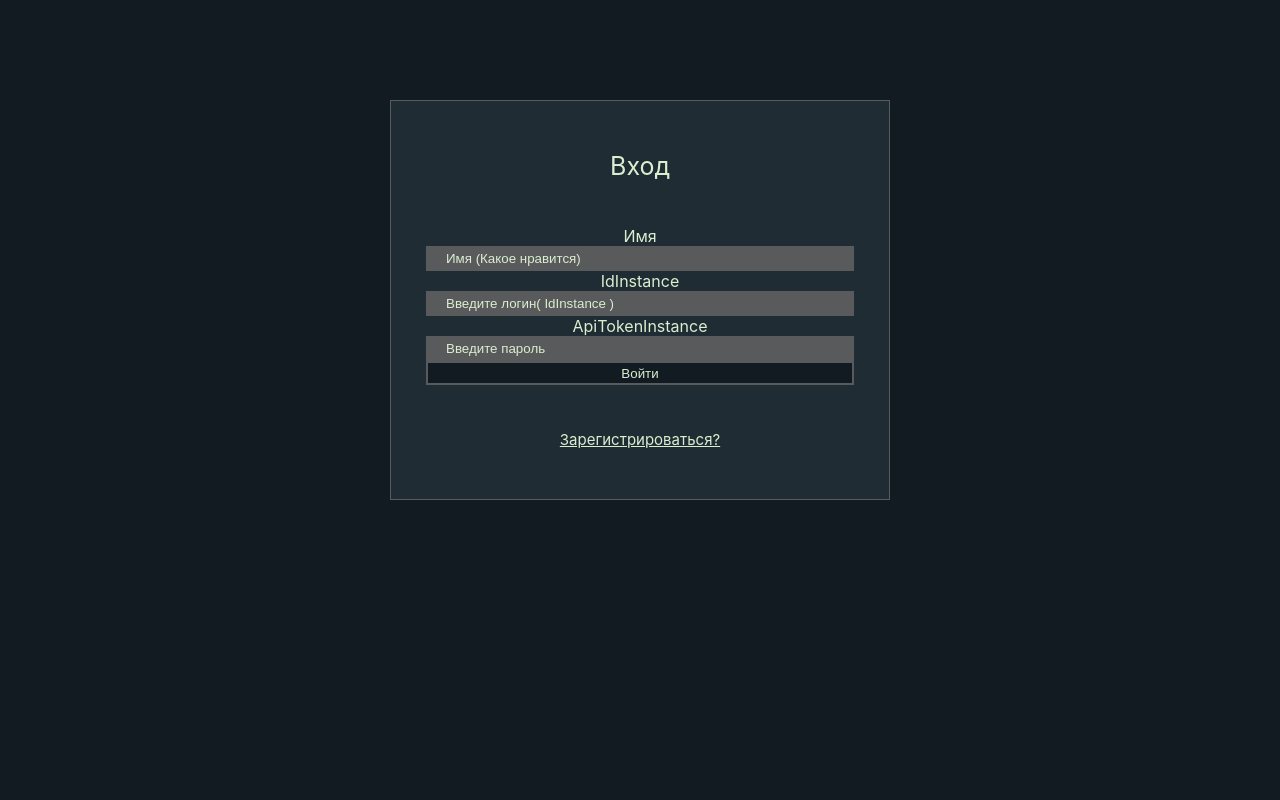
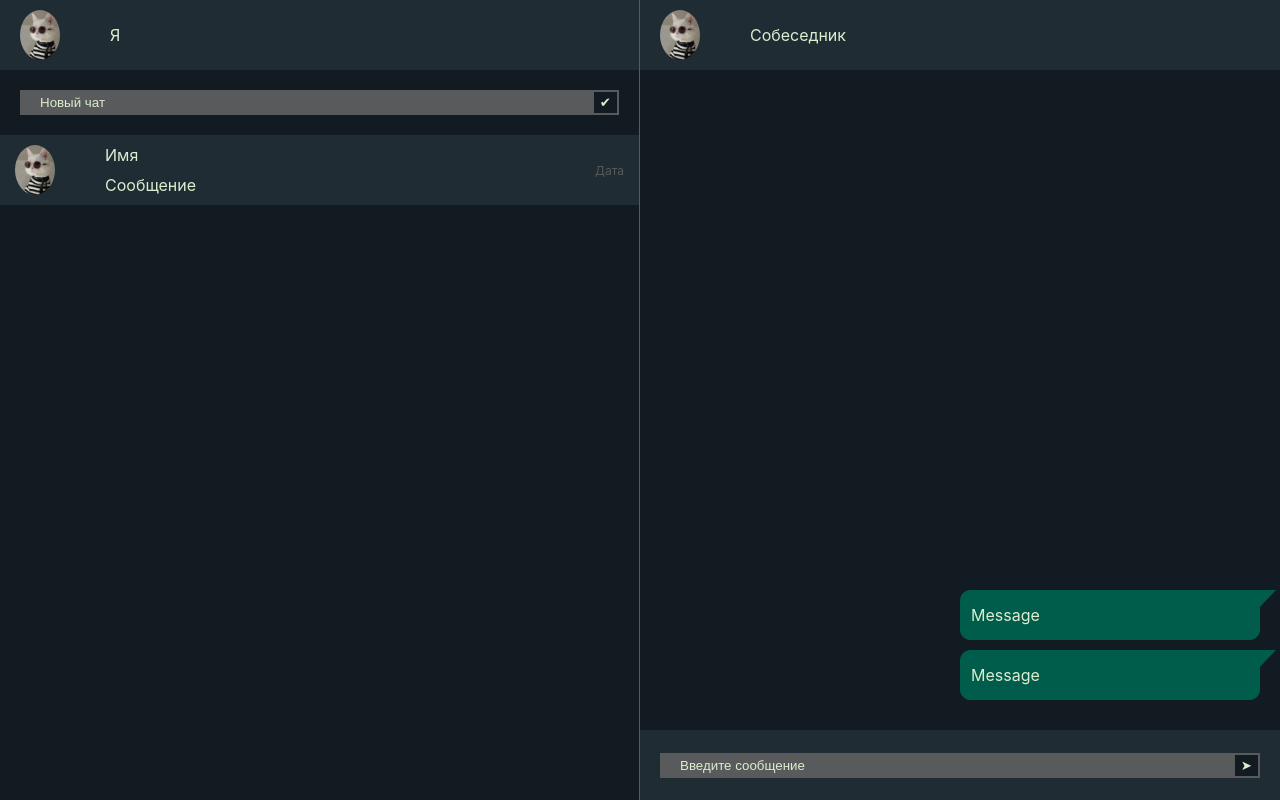
Before and after one commit to iqvver/my-whats_app, a React (Create React App) app: page / in a window 1280 px wide. Built offline with nearby package versions, Linux system fonts and the light colour scheme.

Commit message:
add new chat

```diff
--- a/src/App.js
+++ b/src/App.js
@@ -8,7 +8,9 @@ function App() {
 
   return (
     <div className="app">
-      {authItems.name && authItems.idInstance && authItems.apiTokenInstance && !authItems.error ? <ChatPage /> : <AuthPage />}
+      {//authItems.name && authItems.idInstance && authItems.apiTokenInstance && !authItems.error ? <ChatPage /> : <AuthPage />
+      }
+      <ChatPage />
     </div>
   );
 }
--- a/src/components/chatStart/ChatStart.jsx
+++ b/src/components/chatStart/ChatStart.jsx
@@ -4,20 +4,31 @@ import Input from "../../ui/inputs/Input";
 import Button from "../../ui/buttons/Button";
 
 const ChatStart = (props) => {
-  const { name, placeholder, type, buttonName } = props;
+  const {
+    name,
+    placeholder,
+    type,
+    buttonName,
+    value,
+    getChange,
+    onSubmit,
+    buttonType,
+  } = props;
   return (
-    <div className="chat-start">
+    <form className="chat-start" onSubmit={onSubmit}>
       <div className="chat-start__input">
         <Input
           type={type}
           name={name}
           placeholder={placeholder}
+          value={value}
+          getChange={getChange}
         />
       </div>
       <div className="chat-start__button">
-        <Button buttonName={buttonName} />
+        <Button buttonName={buttonName} buttonType={buttonType} />
       </div>
-    </div>
+    </form>
   );
 };
 
--- a/src/modules/chatModule/ChatModule.jsx
+++ b/src/modules/chatModule/ChatModule.jsx
@@ -1,14 +1,35 @@
-import React from "react";
+import React, { useState } from "react";
 import "./ChatModule.scss";
 import Header from "../../components/Header/Header";
 import ChatStart from "../../components/chatStart/ChatStart";
 import ChatList from "../../subModules/chatList/ChatList";
+import { useDispatch, useSelector } from "react-redux";
+import { setInterlocutor } from "../../redux/interlocutorSlice";
 
 const ChatModule = () => {
+  const chatId = useSelector((state) => state.chatId.chatId);
+  const dispatch = useDispatch();
+
+  const [newChatId, setChatId] = useState(chatId);
+
+  const onSubmit = (e) => {
+    e.preventDefault();
+    dispatch(setInterlocutor(newChatId));
+  };
+
   return (
     <div className="chat-module-container">
       <Header name={"Я"} />
-      <ChatStart type={"text"} name={"chat"} placeholder={"Новый чат"} buttonName={"✔"} />
+      <ChatStart
+        type={"text"}
+        name={"chat"}
+        placeholder={"Новый чат"}
+        buttonName={"✔"}
+        value={newChatId}
+        getChange={(e) => setChatId(e.target.value)}
+        onSubmit={onSubmit}
+        buttonType={"submit"}
+      />
       <ChatList />
     </div>
   );
--- a/src/redux/interlocutorSlice.js
+++ b/src/redux/interlocutorSlice.js
@@ -8,7 +8,7 @@ const interlocutorSlice = createSlice({
 
     reducers: {
         setInterlocutor(state, payload) {
-            state.chatId = payload.payload.chatId;
+            state.chatId = payload.payload;
         },
     },
 });
```
